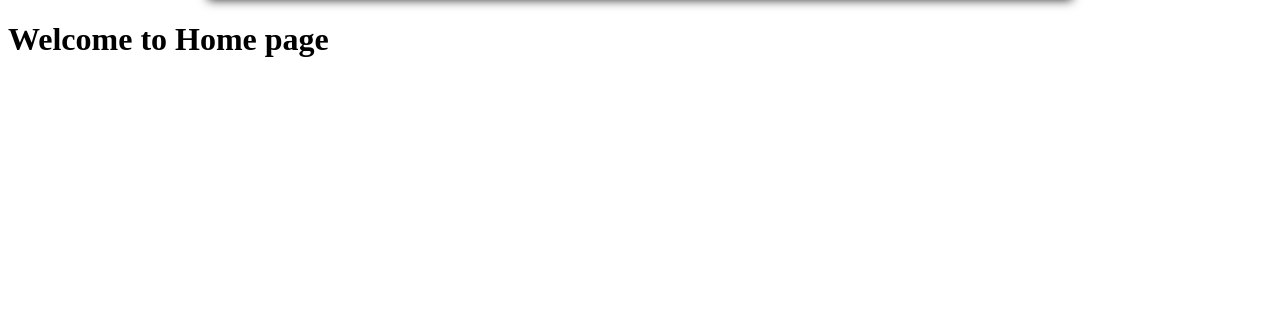
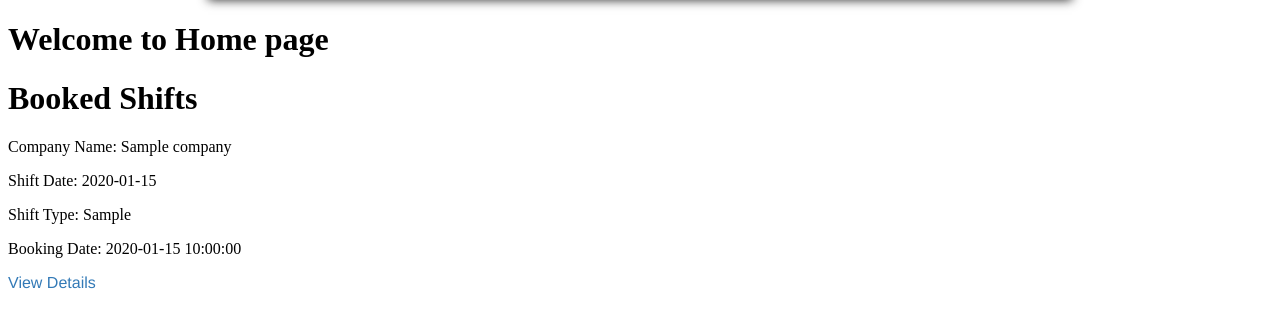
Before and after one commit to Rahulraja0103/OnBoard, a Flask app: page /onBoard in a window 1280 px wide. Shown: the part 106-434 px from the top of the page. Run offline with Flask 3, Linux system fonts and the light colour scheme; the visitor is signed in with stand-in values (Sample User, id 1); tables that the repository leaves empty hold one stand-in row (values such as "Sample post"); parts of the project's set-up code (start-up, migrations or seed data) failed here and were passed over.

Commit message:
Implemented_Booking_Shift

```diff
--- a/app/routes.py
+++ b/app/routes.py
@@ -41,7 +41,7 @@ def login():
 
     # Execute the query to find the user by email
         # Query the database for the user
-        query_user = "SELECT email,_password,firstname FROM users WHERE email = %s"
+        query_user = "SELECT userId,email,_password,firstname FROM users WHERE email = %s"
         cur.execute(query_user, (email,))
         query_user = cur.fetchone()
 
@@ -51,11 +51,16 @@ def login():
         query_company = cur.fetchone()
 
         if query_user:
-            session['firstname'] = query_user['firstname']
-            return redirect('/onBoard')  # Redirect to the Home page after successful login
+            #if bcrypt.verify(password, query_user['password']):
+                session['firstname'] = query_user['firstname']
+                session['email'] = query_user['email']
+                session['userId'] = query_user['userId']
+                return redirect('/onBoard')  # Redirect to the Home page after successful login
         elif query_company:
-             session['comp'] = query_company['comp_name']
-             return redirect('/company')  # Redirect to the Company page after successful login
+             #if bcrypt.verify(password, query_company['password']):
+                session['comp'] = query_company['comp_name']
+                session['email'] = query_company['email']
+                return redirect('/company')  # Redirect to the Company page after successful login
         else:
             error_msg = "Invalid credentials. Please try again."
             return render_template('login.html', error_msg=error_msg)
@@ -135,10 +140,10 @@ def registerCompany():
 
 
 
-@app.route("/onBoard")
-def onBoard():
-    #jobs = Jobs.query.all()
-    return render_template('onBoard.html')
+# @app.route("/onBoard")
+# def onBoard():
+#     #jobs = Jobs.query.all()
+#     return render_template('onBoard.html')
 
 @app.route("/company")
 def company():
@@ -212,10 +217,158 @@ def allShifts():
     cur.execute(query_all_shifts)
     shift_data = cur.fetchall()
 
-    print(shift_data)
+    # Create a dictionary to store company names with their respective companyId
+    company_names = {}
+
+    # Fetch company names based on companyId for each shift
+    for shift in shift_data:
+        company_id = shift['companyId']
+        if company_id not in company_names:
+            # Fetch company name from the database
+            query_company_name = "SELECT comp_name FROM company WHERE companyId = %s;"
+            cur.execute(query_company_name, (company_id,))
+            company_name = cur.fetchone()['comp_name']
+            company_names[company_id] = company_name
 
     # Close the cursor
     cur.close()
 
     # Render the template and pass the shifts data to it
-    return render_template('shifts.html',shifts=shift_data)
+    return render_template('shifts.html',shifts=shift_data, company_names=company_names)
+
+@app.route('/shiftDetails/<int:shift_id>', methods=['GET'])
+def shift_details(shift_id):
+    # Create a MySQL cursor
+    cur = mysql.connection.cursor()
+
+    # Fetch the specific shift details from the database based on the shift_id
+    query_shift_details = "SELECT * FROM company_shifts WHERE shift_id = %s;"
+    cur.execute(query_shift_details, (shift_id,))
+    shift = cur.fetchone()
+
+    # Close the cursor
+    cur.close()
+
+    # Render the template and pass the shift details to it
+    return render_template('shiftDetails.html', shift=shift)
+
+@app.route('/bookShift', methods=['POST'])
+def bookShift():
+    if request.method == 'POST':
+        # Check if the user is logged in before proceeding with the booking
+        if 'firstname' not in session and 'comp' not in session:
+            # User is not logged in. Redirect to the login page or display an error message.
+            return redirect(url_for('login'))
+
+        # Get the shift_id from the form submission
+        shift_id = request.form['shiftId']
+
+        # Determine the user type (either 'user' or 'company')
+        user_type = 'user' if 'firstname' in session else 'company'
+
+        # Get the user_id based on the user type and email
+        user_id = None
+        if user_type == 'user':
+            # For user, get user_id based on email
+            email = session['email']
+            cur = mysql.connection.cursor()
+            query_user_id = "SELECT userId FROM users WHERE email = %s"
+            cur.execute(query_user_id, (email,))
+            user_id = cur.fetchone()['userId']
+            cur.close()
+        elif user_type == 'company':
+            # For company, get user_id based on email
+            email = session['email']
+            cur = mysql.connection.cursor()
+            query_user_id = "SELECT companyId FROM company WHERE email = %s"
+            cur.execute(query_user_id, (email,))
+            user_id = cur.fetchone()['companyId']
+            cur.close()
+
+        # Create a MySQL cursor
+        cur = mysql.connection.cursor()
+
+        # Check if the shift is already booked by the user
+        query_check_booking = "SELECT * FROM bookedshift WHERE user_id = %s AND shift_id = %s"
+        cur.execute(query_check_booking, (user_id, shift_id))
+        existing_booking = cur.fetchone()
+
+        if existing_booking:
+            # The shift is already booked by the user. Handle accordingly (e.g., display a message).
+            message = "You have already booked this shift."
+        else:
+            # The shift is not booked by the user, so proceed with booking.
+
+            # Insert the booking into the booked_shifts table
+            query_book_shift = "INSERT INTO bookedshift (user_id, shift_id) VALUES (%s, %s)"
+            cur.execute(query_book_shift, (user_id, shift_id))
+
+            # Commit the changes to the database
+            mysql.connection.commit()
+
+            # Show a success message or handle the successful booking as needed.
+            message = "Shift successfully booked!"
+
+        # Close the cursor
+        cur.close()
+
+        # Redirect back to the allShifts page after booking
+        return redirect(url_for('allShifts'))
+
+    # Handle GET requests for the /bookShift endpoint if needed (e.g., redirect to another page).
+    return redirect(url_for('index'))  # Redirect to the home page or any other page as needed
+
+@app.route('/onBoard', methods=['GET'])
+def bookedShifts():
+    # Check if the user is logged in before proceeding to show booked shifts
+    if 'firstname' not in session and 'comp' not in session:
+        flash("Please log in to view booked shifts.", "error")
+        return redirect(url_for('login'))
+
+    # Create a MySQL cursor
+    cur = mysql.connection.cursor()
+
+    # Fetch all booked shifts by the current user from the database
+    #user_id = session.get('user_id')  # Assuming you have a session variable for user_id
+    userId = session.get('userId')
+
+    query_booked_shifts = "SELECT bs.*, cs.shift_date, cs.shift_type, c.comp_name " \
+                          "FROM bookedShift bs " \
+                          "JOIN company_shifts cs ON bs.shift_id = cs.shift_id " \
+                          "JOIN company c ON cs.companyId = c.companyId " \
+                          "WHERE bs.user_id = %s;"
+    cur.execute(query_booked_shifts, (userId,))
+    booked_shifts = cur.fetchall()
+
+
+    # Close the cursor
+    cur.close()
+
+    # Render the template and pass the booked shifts data to it
+    return render_template('onBoard.html', booked_shifts=booked_shifts)
+
+
+@app.route('/bookedShiftDetails/<int:booking_id>', methods=['GET'])
+def bookedShiftDetails(booking_id):
+    # Check if the user is logged in before proceeding to show booked shift details
+    if 'firstname' not in session and 'comp' not in session:
+        flash("Please log in to view booked shift details.", "error")
+        return redirect(url_for('login'))
+
+    # Create a MySQL cursor
+    cur = mysql.connection.cursor()
+
+    # Fetch the booked shift details based on the booking_id
+    query_booked_shift_details = "SELECT bs.*, cs.shift_date, cs.shift_type, c.comp_name " \
+                                 "FROM bookedShift bs " \
+                                 "JOIN company_shifts cs ON bs.shift_id = cs.shift_id " \
+                                 "JOIN company c ON cs.companyId = c.companyId " \
+                                 "WHERE bs.booking_id = %s;"
+    cur.execute(query_booked_shift_details, (booking_id,))
+    booked_shift_details = cur.fetchone()
+
+    # Close the cursor
+    cur.close()
+
+    # Render the template and pass the booked shift details to it
+    return render_template('bookedShiftDetails.html', booked_shift=booked_shift_details)
--- a/app/templates/onBoard.html
+++ b/app/templates/onBoard.html
@@ -9,7 +9,7 @@
         <div class="container" style="margin-top: 40px">
              <!-- Navigation Panel -->
                     <ul>
-                        <li style="color: black;"><a href="/onBorad">Home</a></li>
+                        <li style="color: black;"><a href="/onBoard">Home</a></li>
                         <li><a href="/shifts">Shifts</a></li>
                         <li><a href="/register">History</a></li>
                         <li><a href="/register">About Us</a></li>
@@ -21,5 +21,16 @@
 </head>
 <body>
     <h1>Welcome to Home page</h1>
+    <h1>Booked Shifts</h1>
+    {% for booked_shift in booked_shifts %}
+    <div class="card">
+        <p>Company Name: {{ booked_shift['comp_name'] }}</p>
+        <p>Shift Date: {{ booked_shift['shift_date'] }}</p>
+        <p>Shift Type: {{ booked_shift['shift_type'] }}</p>
+        <p>Booking Date: {{ booked_shift['booking_date'] }}</p>
+        <!-- Add other details you want to display in the card -->
+        <a href="{{ url_for('bookedShiftDetails', booking_id=booked_shift['booking_id']) }}">View Details</a>
+    </div>
+    {% endfor %}
 </body>
 </html>
```
Also changed, not shown: app/dbConfig.sql (+9 -0 lines), app/templates/bookedShiftDetails.html (added, +17 -0 lines), app/templates/login.html (+0 -12 lines), app/templates/shiftDetails.html (added, +32 -0 lines), app/templates/shifts.html (+33 -40 lines).
